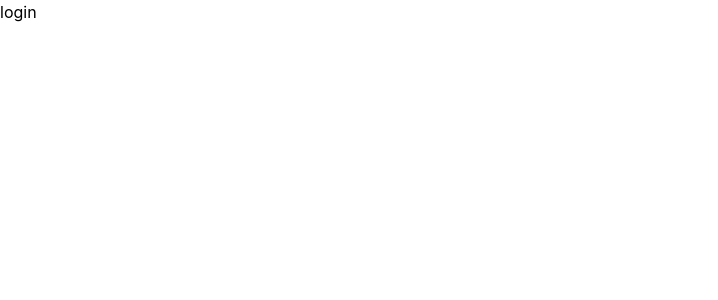
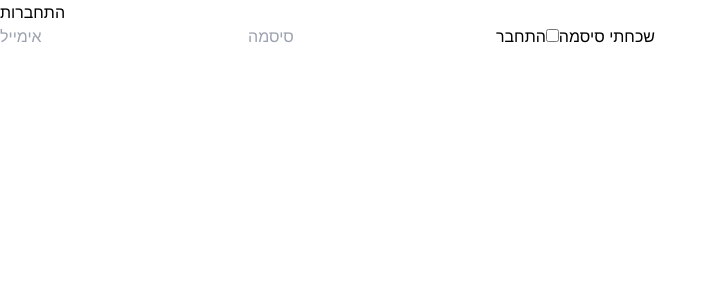
Before and after one commit to tamar0583235240/Temp-Project, a React (Create React App) app in the folder packages/frontend/: page /login in a window 1280 px wide. Shown: the top 300 px of the page, without its empty margins (0-718 px from the left). Built offline with nearby package versions, Linux system fonts and the light colour scheme.

Commit message:
merge fixed

```diff
--- a/packages/frontend/src/features/auth/components/LoginForm.tsx
+++ b/packages/frontend/src/features/auth/components/LoginForm.tsx
@@ -3,12 +3,14 @@ import React, { useState, useEffect } from 'react';
 import { useLoginMutation } from '../../../shared/api/authApi';
 import { useAppDispatch } from '../../../shared/hooks/reduxHooks';
 import { loginSuccess } from '../store/authSlice';
+import { useNavigate } from 'react-router-dom';
 
 const LoginForm = () => {
   const [email, setEmail] = useState('');
   const [password, setPassword] = useState('');
   const [rememberMe, setRememberMe] = useState(false);
   const dispatch = useAppDispatch();
+  const navigate = useNavigate();
 
   const [login, { data, isLoading, isError, error, isSuccess }] = useLoginMutation();
 
@@ -24,13 +26,12 @@ const LoginForm = () => {
       if (rememberMe) {
         localStorage.setItem('token', data.token);
         localStorage.setItem('user', JSON.stringify(data.user));
-      }
-      else {
+      } else {
         sessionStorage.setItem('token', data.token);
         sessionStorage.setItem('user', JSON.stringify(data.user));
       }
     }
-  }, [data, dispatch]);
+  }, [data, dispatch, rememberMe]);
 
   return (
     <form onSubmit={handleSubmit}>
@@ -55,12 +56,20 @@ const LoginForm = () => {
 
       <input
         type="checkbox"
-        placeholder='זכור אותי'
+        placeholder="זכור אותי"
         checked={rememberMe}
         onChange={(e) => setRememberMe(e.target.checked)}
       />
 
-      {isError && <p style={{ color: 'red' }}>שגיאה: {(error as any)?.data?.message || 'משהו השתבש'}</p>}
+      <button type="button" onClick={() => navigate('/forgot-password')}>
+        שכחתי סיסמה
+      </button>
+
+      {isError && (
+        <p style={{ color: 'red' }}>
+          שגיאה: {(error as any)?.data?.message || 'משהו השתבש'}
+        </p>
+      )}
       {isSuccess && <p>התחברת בהצלחה!</p>}
     </form>
   );
--- a/packages/frontend/src/shared/routes/appRoutes.tsx
+++ b/packages/frontend/src/shared/routes/appRoutes.tsx
@@ -3,12 +3,13 @@ import { RoleProtectedRoute } from "../components/roleProtectedRoute";
 import HomePage from "../../pages/homePage";
 import ForgotPassword from "../../features/auth/components/ForgotPassword";
 import ResetPassword from "../../features/auth/components/ResetPassword";
+import LoginForm from "../../features/auth/components/LoginForm";
 
 export default function AppRoutes() {
     return (
         <Routes>
             <Route path="/" element={<HomePage />} />
-            <Route path="/login" element={<p>login</p>} />
+            <Route path="/login" element={<LoginForm />} />
             <Route path="/forgot-password" element={<ForgotPassword />} />
             <Route path="/reset-password" element={<ResetPassword />} />
             <Route path="/simulation" element={<RoleProtectedRoute allowedRoles={["student"]}><p>Simulation</p></RoleProtectedRoute>} />
```
Also changed, not shown: packages/frontend/src/features/auth/components/ResetPassword.tsx (+0 -67 lines).
